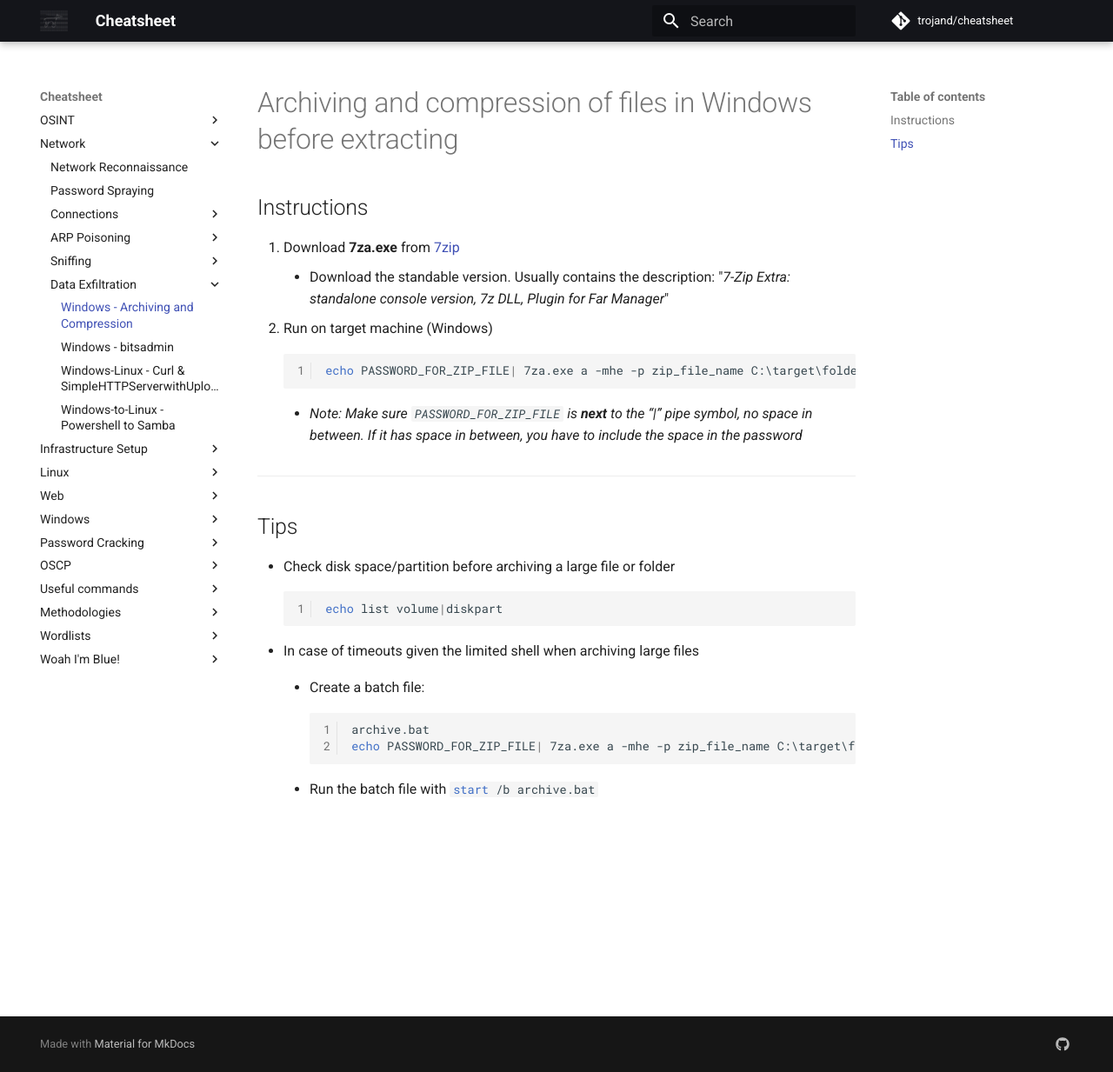
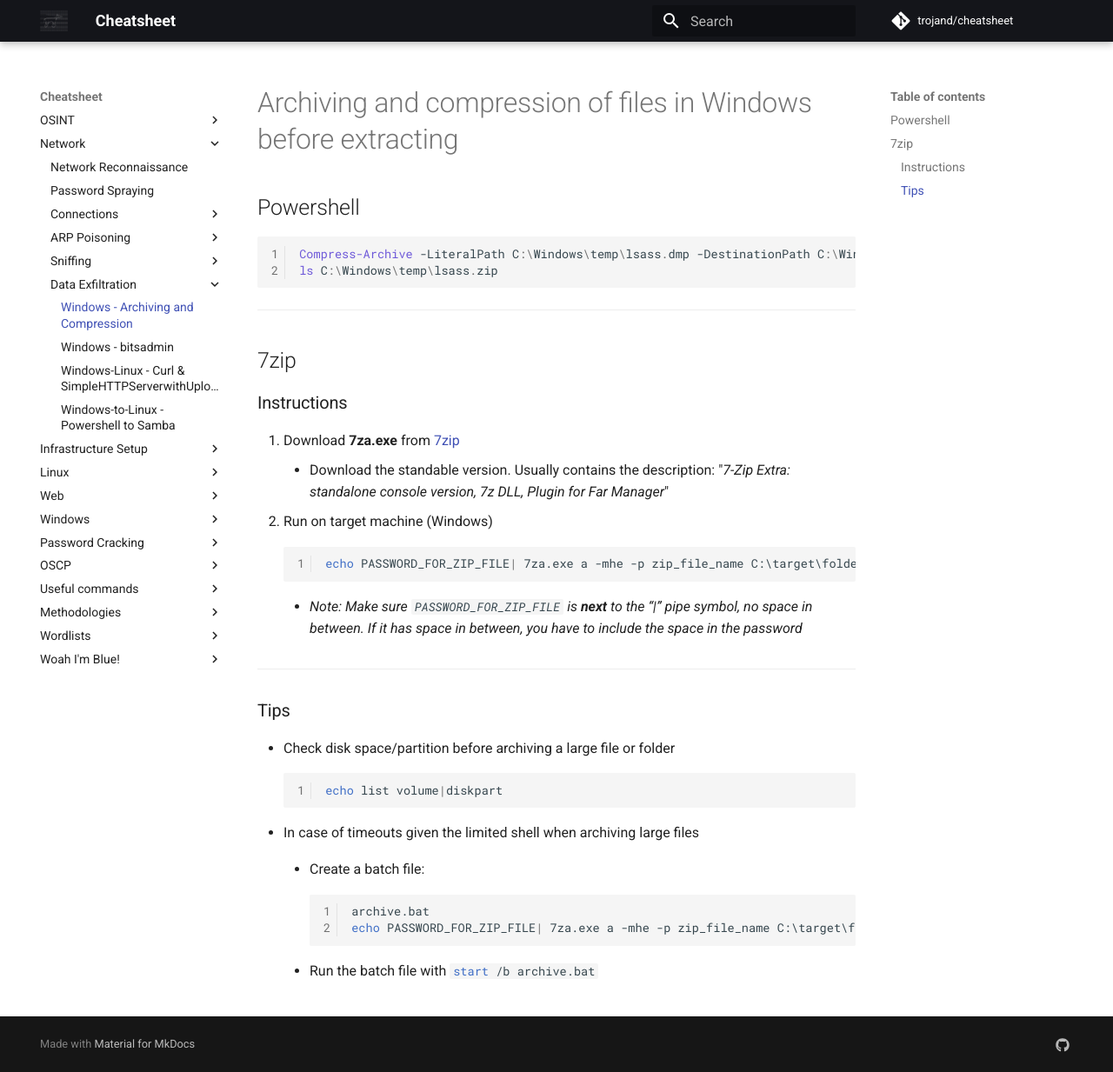
Before and after one commit to trojand/cheatsheet, an MkDocs documentation site: the page built from docs/Network/Data_Exfiltration/Windows-Archiving_and_Compression.md, in a window 1280 px wide and 1233 px high. Shown: the whole window at 87% size. Built offline with MkDocs 1.6.1 and Material for MkDocs 9.7.7, drawn with Linux system fonts in a browser that asks for light colours; comment, search, counter and statistics services are not loaded.

Commit message:
Update Windows-Archiving_and_Compression.md
Added powershell option

````diff
--- a/docs/Network/Data_Exfiltration/Windows-Archiving_and_Compression.md
+++ b/docs/Network/Data_Exfiltration/Windows-Archiving_and_Compression.md
@@ -1,7 +1,15 @@
 # Archiving and compression of files in Windows before extracting
 
+## Powershell
+```powershell
+Compress-Archive -LiteralPath C:\Windows\temp\lsass.dmp -DestinationPath C:\Windows\temp\lsass.zip
+ls C:\Windows\temp\lsass.zip
+```
 
-## Instructions
+---
+
+## 7zip
+### Instructions
 
 1. Download **7za.exe** from [7zip](https://www.7-zip.org/download.html)
     * Download the standable version. Usually contains the description: "*7-Zip Extra: standalone console version, 7z DLL, Plugin for Far Manager*"
@@ -13,7 +21,7 @@
 
 
 -----------------------------------
-## Tips
+### Tips
 * Check disk space/partition before archiving a large file or folder
     ```batch
     echo list volume|diskpart
````
